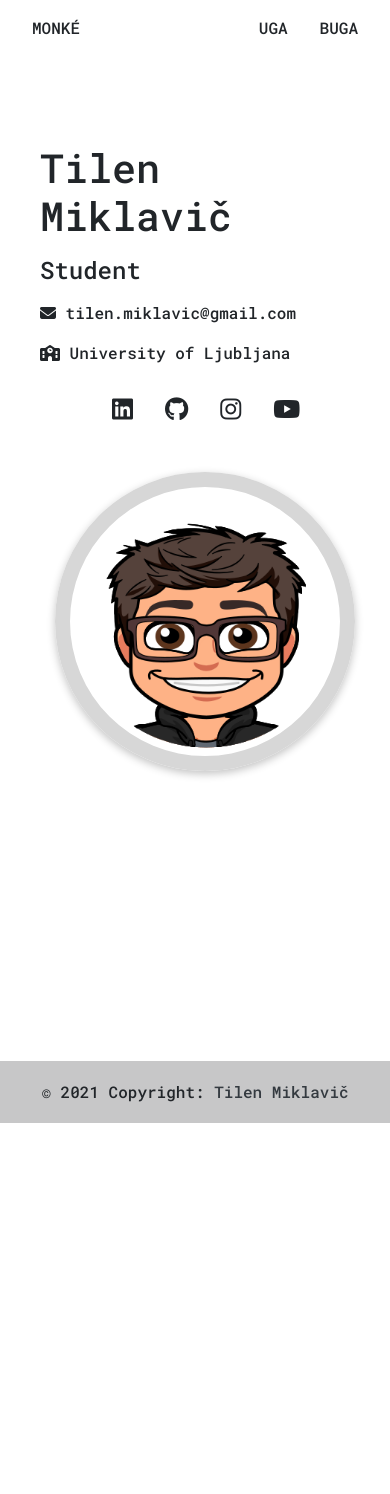
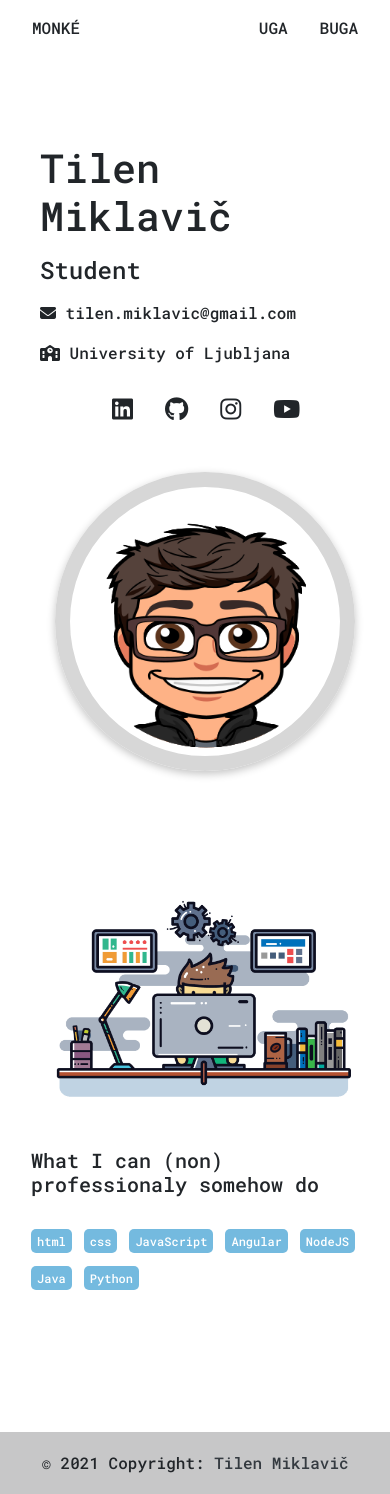
Before and after one commit to tilenmiklavic/personal_website, an Angular app: page /about in a window 390 px wide. Before the commit the page ends 1123 px from the top, so only its background shows below. Built offline with nearby package versions, Linux system fonts and the light colour scheme; a web font is replaced by a local one.

Commit message:
About site improvements

```diff
--- a/src/app/about/about.component.css
+++ b/src/app/about/about.component.css
@@ -23,8 +23,31 @@ a {
   box-shadow: rgba(0, 0, 0, 0.24) 0px 3px 8px;
 }
 
+.avatarProgrammingImage {
+  width: 400px;
+}
+
 .content {
   padding-top: 4em;
+}
+
+.skills {
+  margin-top: 5em;
+}
+
+.competence {
+  margin-bottom: 2em;
+}
+
+.skill {
+  border-radius: 5px;
+  padding: 3px 6px 3px 6px;
+  margin-right: 1em;
+  margin-bottom: 1em;
+  display: inline-block;
+  color: white;
+  background-color:#74BADF;
+  font-size: 0.75em;
 }
 
 @media (max-width: 767px) {
@@ -33,7 +56,7 @@ a {
     padding-top: 2em;
   }
 
-  .ime, .opis, .email, .school {
+  .ime, .opis, .email, .school, .skills {
     padding-left: 0px;
   }
 
@@ -44,4 +67,12 @@ a {
   .podatki {
     padding-left: 0;
   }
+
+  .avatarProgrammingImage {
+    width: 300px;
+  }
+
+  .competence, .competences {
+    margin-left: 1em;
+  }
 }
--- a/src/app/about/about.component.html
+++ b/src/app/about/about.component.html
@@ -26,4 +26,19 @@
       </div>
     </dir>
   </dir>
+  <dir class="row skills">
+    <dir class="col-sm">
+      <dir class="imageContainer">
+        <img src="../../assets/images/avatar_programming.png" alt="avatar programming" class="avatarProgrammingImage">
+      </dir>
+    </dir>
+    <dir class="col-sm">
+      <div class="competence">
+        <h5>What I can (non) professionaly somehow do</h5>
+      </div>
+      <div class="competences">
+        <div *ngFor="let skill of this.skills" class="skill">{{ skill }}</div>
+      </div>
+    </dir>
+  </dir>
 </dir>
--- a/src/app/about/about.component.ts
+++ b/src/app/about/about.component.ts
@@ -12,4 +12,6 @@ export class AboutComponent implements OnInit {
   ngOnInit(): void {
   }
 
+  skills = ["html", "css", "JavaScript", "Angular", "NodeJS", "Java", "Python"];
+
 }
--- a/src/styles.css
+++ b/src/styles.css
@@ -21,3 +21,14 @@ footer {
   background-color: #f5f5f5;
   margin-top: 100px;
 }
+
+@media (max-width: 767px) {
+  /* CSS goes here */
+  footer {
+    margin-top: 50px;
+  }
+
+  body {
+    padding-bottom: 10em;
+  }
+}
```
Also changed, not shown: src/assets/images/avatar_programming.png (added).
